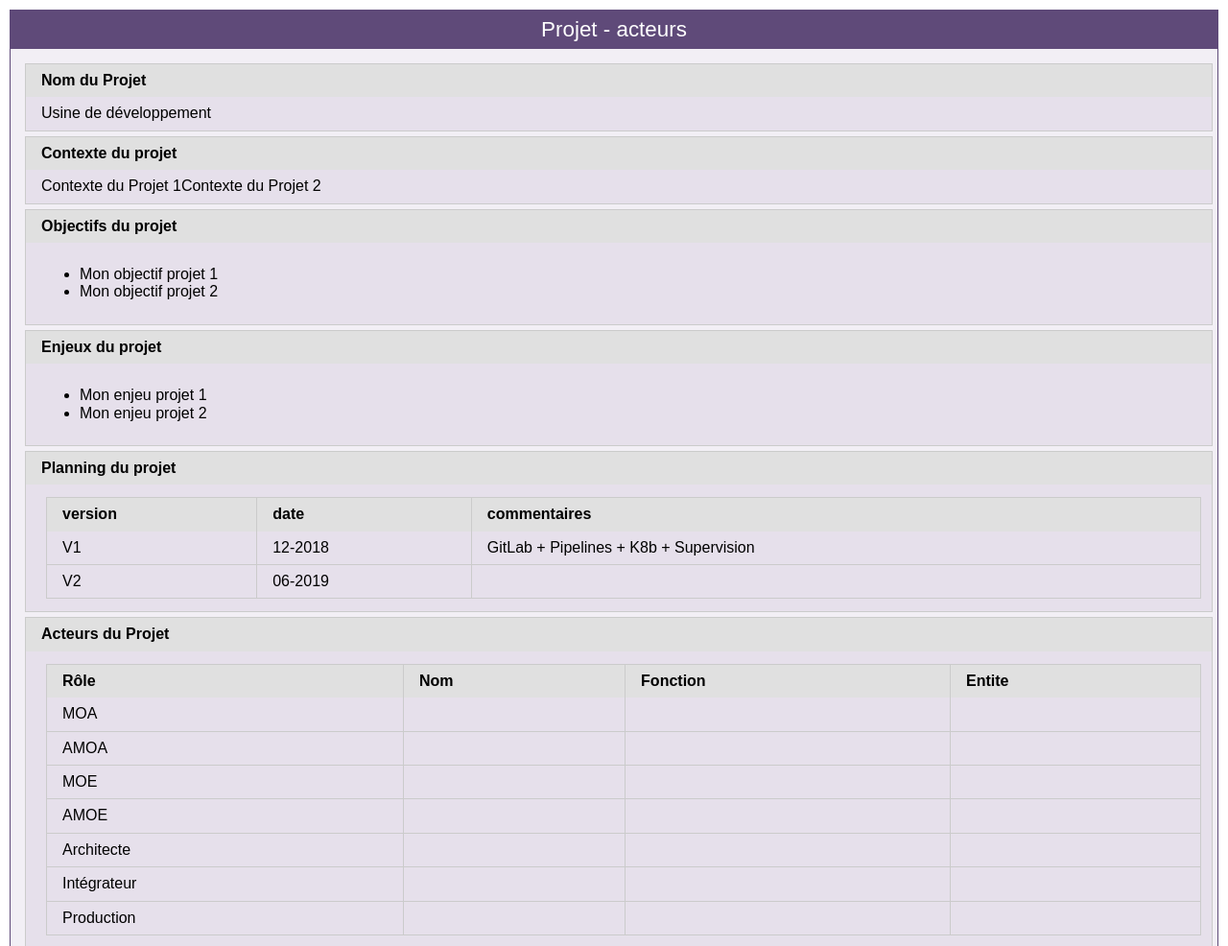
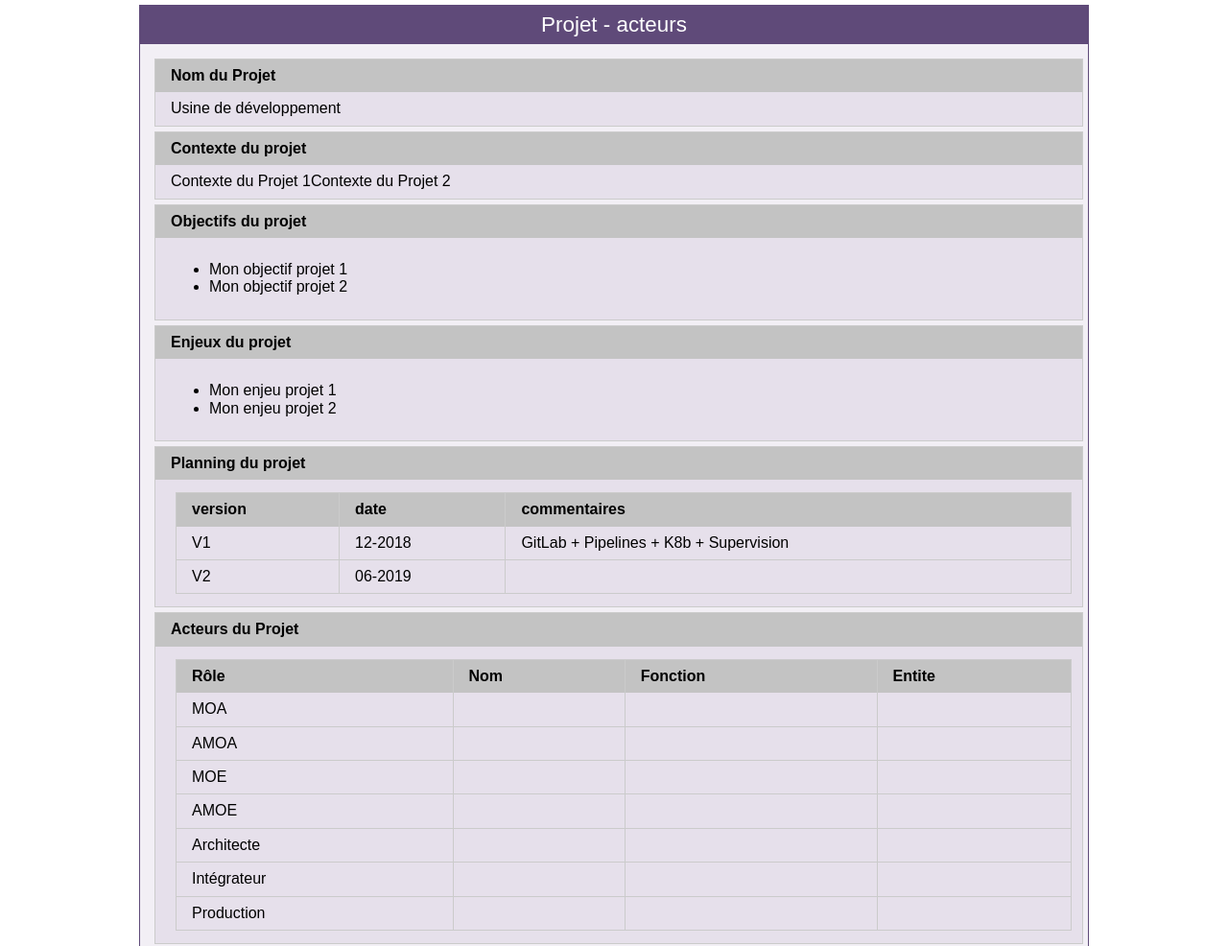
Before and after one commit to igorrenquin/DossierArchitecture, a React app: page / in a window 1280 px wide. Shown: the top 986 px of the page at 96% size. Built offline with nearby package versions, Linux system fonts and the light colour scheme.

Commit message:
fix: some css fixes

```diff
--- a/public/index.html
+++ b/public/index.html
@@ -12,6 +12,7 @@
       integrity="sha384-nn4HPE8lTHyVtfCBi5yW9d20FjT8BJwUXyWZT9InLYax14RDjBj46LmSztkmNP9w"
       crossorigin="anonymous"
     />
+    <link rel="stylesheet" href="https://unpkg.com/purecss@1.0.0/build/grids-responsive-min.css">
     <meta name="theme-color" content="#000000" />
     <!--
       manifest.json provides metadata used when your web app is added to the
--- a/src/index.js
+++ b/src/index.js
@@ -34,7 +34,10 @@ const BlocTitle = ({
   backgroundColor = "rgb(199, 145, 65)",
   children
 }) => (
-  <div style={{ border: `1px solid ${backgroundColor}`, margin: 10 }}>
+  <div
+    style={{ border: `1px solid ${backgroundColor}`, margin: 5 }}
+    className="pure-u-1 "
+  >
     <div
       style={{
         background: backgroundColor,
@@ -60,6 +63,14 @@ const formatCell = value => {
   }
 };
 
+const getTdStyle = (key, value) => {
+  if (value === true || value === false) {
+    return {
+      textAlign: "center"
+    };
+  }
+};
+
 const BlocTableau = ({ title, data }) => {
   const keys = Object.keys(data[0]);
   return (
@@ -75,8 +86,13 @@ const BlocTableau = ({ title, data }) => {
     >
       <thead>
         <tr>
-          {keys.map(k => (
-            <th key={k}>{k}</th>
+          {keys.map((k, i) => (
+            <th
+              key={k + "" + i}
+              style={getTdStyle(k, data.length && data[0][k])}
+            >
+              {k}
+            </th>
           ))}
         </tr>
       </thead>
@@ -84,7 +100,9 @@ const BlocTableau = ({ title, data }) => {
         {data.map((row, i) => (
           <tr key={i}>
             {keys.map((k, j) => (
-              <td key={row[k] + j}>{formatCell(row[k])}</td>
+              <td key={row[k] + "" + j} style={getTdStyle(k, row[k])}>
+                {formatCell(row[k])}
+              </td>
             ))}
           </tr>
         ))}
@@ -101,15 +119,15 @@ const Acteurs = ({}) => (
     </BlocTexte>
     <BlocTexte title="Objectifs du projet">
       <ul>
-        {DA.Acteurs.ObjectifsProjet.map(o => (
-          <li key={0}>{o}</li>
+        {DA.Acteurs.ObjectifsProjet.map((o, i) => (
+          <li key={o + i}>{o}</li>
         ))}
       </ul>
     </BlocTexte>
     <BlocTexte title="Enjeux du projet">
       <ul>
-        {DA.Acteurs.EnjeuxProjet.map(o => (
-          <li key={0}>{o}</li>
+        {DA.Acteurs.EnjeuxProjet.map((o, i) => (
+          <li key={o + i}>{o}</li>
         ))}
       </ul>
     </BlocTexte>
@@ -476,7 +494,7 @@ const Lifecycle = ({}) => (
 
 function App() {
   return (
-    <div className="App">
+    <div className="App pure-g">
       <Acteurs {...DA} />
       <Fonctionnalites {...DA} />
       <Contraintes {...DA} />
--- a/src/styles.css
+++ b/src/styles.css
@@ -1,4 +1,14 @@
 .App {
   font-family: sans-serif;
   text-align: center;
+  max-width: 1000px;
+  margin: 0 auto;
 }
+
+.pure-table thead {
+  background-color: #c3c3c3;
+}
+
+* {
+  box-sizing: border-box;
+}
```
